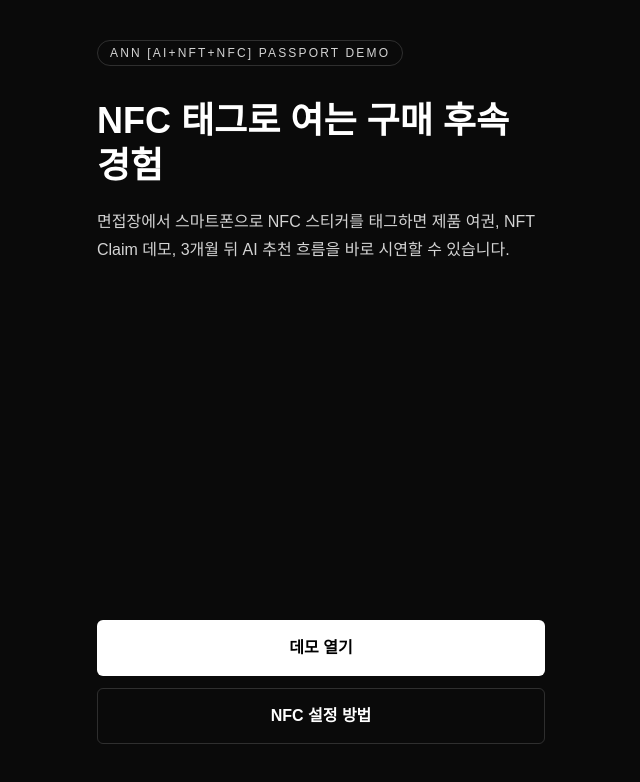
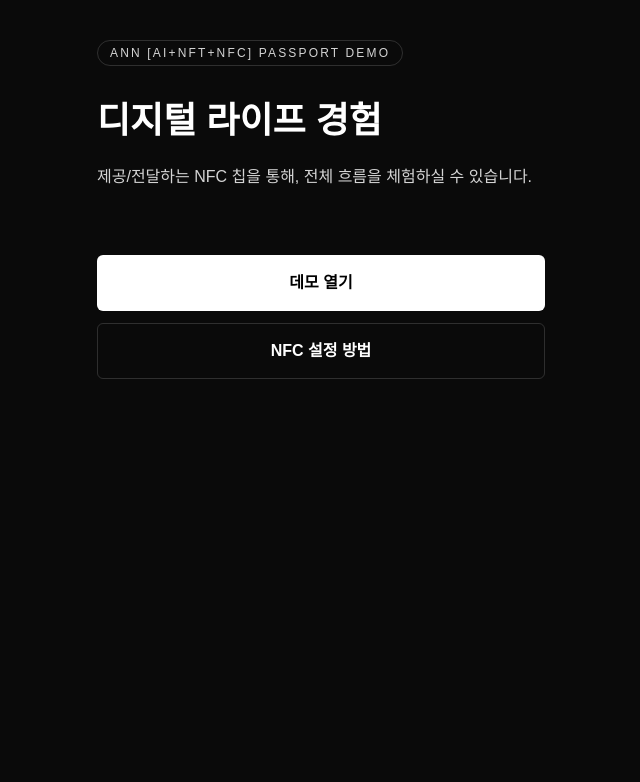
Before and after one commit to lemonkimdev/demo_gm, a Next.js app: page / in a window 1280 px wide. Shown: the top 782 px of the page, without its empty margins (319-959 px from the left). Built offline with nearby package versions, Linux system fonts and the light colour scheme.

Commit message:
Update landing copy

```diff
--- a/app/page.tsx
+++ b/app/page.tsx
@@ -3,21 +3,20 @@ import Link from "next/link";
 export default function Home() {
   return (
     <main className="min-h-screen bg-neutral-950 px-5 py-10 text-white">
-      <section className="mx-auto flex min-h-[calc(100vh-5rem)] w-full max-w-md flex-col justify-between">
+      <section className="mx-auto flex min-h-[calc(100vh-5rem)] w-full max-w-md flex-col">
         <div>
           <p className="w-fit rounded-full border border-white/15 px-3 py-1 text-xs font-medium uppercase tracking-[0.18em] text-neutral-300">
             ANN [AI+NFT+NFC] Passport Demo
           </p>
           <h1 className="mt-8 text-4xl font-semibold leading-tight">
-            NFC 태그로 여는 구매 후속 경험
+            디지털 라이프 경험
           </h1>
           <p className="mt-5 text-base leading-7 text-neutral-300">
-            면접장에서 스마트폰으로 NFC 스티커를 태그하면 제품 여권,
-            NFT Claim 데모, 3개월 뒤 AI 추천 흐름을 바로 시연할 수 있습니다.
+            제공/전달하는 NFC 칩을 통해, 전체 흐름을 체험하실 수 있습니다.
           </p>
         </div>
 
-        <div className="space-y-3 pb-4">
+        <div className="mt-16 space-y-3">
           <Link
             href="/nfc/gm-001"
             className="flex h-14 items-center justify-center rounded-md bg-white text-base font-semibold text-black transition hover:bg-neutral-200"
--- a/app/setup/page.tsx
+++ b/app/setup/page.tsx
@@ -2,7 +2,7 @@ import Link from "next/link";
 
 const steps = [
   "NFC Tools 앱에서 Write > Add Record > URL 선택",
-  "Vercel 배포 URL + /nfc/gm-001 을 입력",
+  "배포 링크 입력",
   "NTAG215 스티커에 Write",
   "스마트폰을 태그하면 데모 페이지가 열린다",
 ];
```
